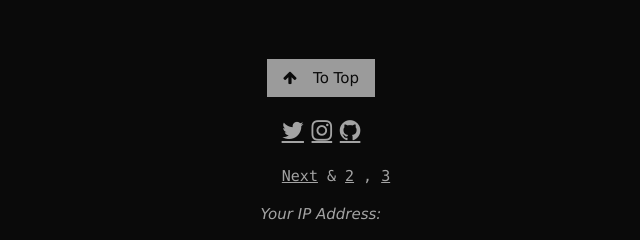
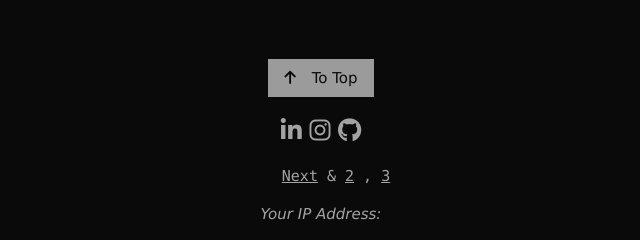
Before and after one commit to bara-almustafa/0xcybersoldier, a plain HTML site: page index.html in a window 1280 px wide. Shown: the part 964-1204 px from the top of the page, 319-959 px from the left. Drawn offline with nearby package versions, Linux system fonts and the light colour scheme; no server answers.

Commit message:
Update index.html

```diff
--- a/index.html
+++ b/index.html
@@ -7,7 +7,7 @@
       <meta name="viewport" content="width=device-width, initial-scale=1">
       <link rel="stylesheet" href="assets/css/main.css">
       <link rel="stylesheet" href="https://fonts.googleapis.com/css?family=Lato">
-      <link rel="stylesheet" href="https://cdnjs.cloudflare.com/ajax/libs/font-awesome/4.7.0/css/font-awesome.min.css">
+      <link rel="stylesheet" href="https://cdnjs.cloudflare.com/ajax/libs/font-awesome/6.6.0/css/all.min.css" integrity="sha512-Kc323vGBEqzTmouAECnVceyQqyqdsSiqLQISBL29aUW4U/M7pSPA/gEUZQqv1cwx4OnYxTxve5UMg5GT6L4JJg==" crossorigin="anonymous" referrerpolicy="no-referrer" />
       <link rel="stylesheet" href="https://www.w3schools.com/w3css/4/w3.css">
       <script src="https://cdn.jsdelivr.net/gh/google/code-prettify@master/loader/run_prettify.js?autoload=true&amp;skin=sunburst&amp;lang=css" defer=""></script>
       <!-- Version 1.0.1-->
@@ -23,6 +23,7 @@
       <br>
       <!-- buttons -->
       <a href="https://github.com/bara-almustafa/bara-almustafa.github.io" class="button ">View on Github</a>
+      <a href="https://www.linkedin.com/in/bara-almustafa-7541b11a7/" class="button" style="background-color: black;"><i class="fa-brands fa-linkedin-in" style="color: #74C0FC; display: inline;"></i></a>
       <!-- horizontal rule-->
       <hr class="hr">
       <!-- paragraph -->
@@ -42,9 +43,9 @@
          <div class="w3-xlarge w3-section">
 
             <!-- small logo with redirecting link -->
-            <a href="https://twitter.com/thelearn_tech/" <i class="fa fa-twitter w3-hover-opacity"></a>
-            <a href="https://instagram.com/thelearn_tech/" <i class="fa fa-instagram w3-hover-opacity"></a>
-            <a href="https://github.com/bara-almustafa/" <i class="fa fa-github w3-hover-opacity"></a>
+            <a href="https://www.linkedin.com/in/bara-almustafa-7541b11a7/"><i class="fa-brands fa-linkedin-in"></i></a>
+            <a href="https://instagram.com/thelearn_tech/"><i class="fa-brands fa-instagram"></i></a>
+            <a href="https://github.com/bara-almustafa/"><i class="fa-brands fa-github"></i></a>
 
          </div>
          <!-- page link -->
```
